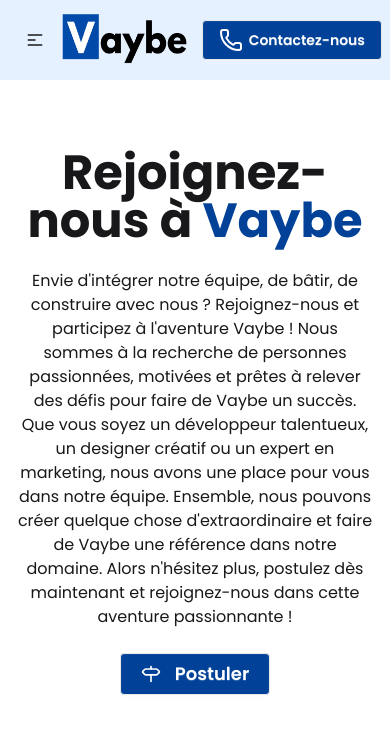
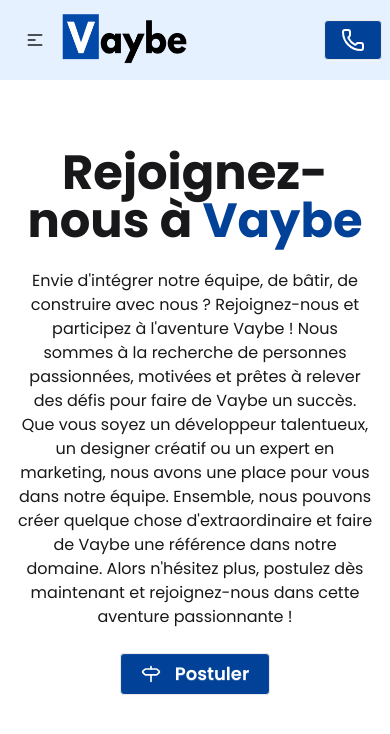
Before and after one commit to Eudes147/test-technique-vaybe, a React (Vite) app in the folder frontApp/: page / in a window 390 px wide. Shown: the top 734 px of the page. Built offline with nearby package versions, Linux system fonts and the light colour scheme; no server answers.

Commit message:
env saved

```diff
--- a/frontApp/src/components/common/Navbar.jsx
+++ b/frontApp/src/components/common/Navbar.jsx
@@ -27,7 +27,7 @@
                 </ul>
             </div>
             <div className="navbar-end">
-                <a className="btn bg-cobalt-blue-700 hover:bg-cobalt-blue-600 text-white"><Phone/> Contactez-nous</a>
+                <a className="btn bg-cobalt-blue-700 hover:bg-cobalt-blue-600 text-white"><Phone/><span className="hidden md:inline">Contactez-nous</span></a>
             </div>
         </div>
     );
```
